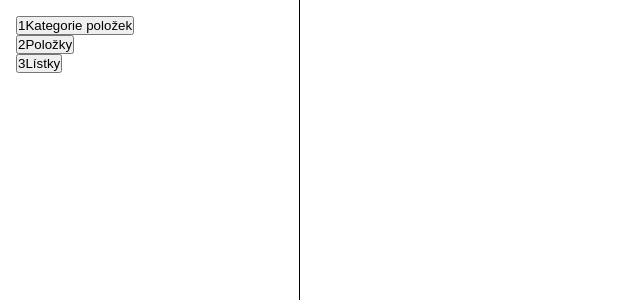
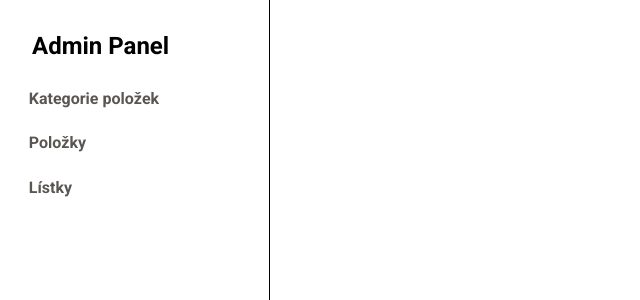
Before and after one commit to martinkustl/bar-tickets, a Next.js app in the folder client/: page / in a window 1280 px wide. Shown: the top 300 px of the page, without its empty margins (0-640 px from the left). Built offline with nearby package versions, Linux system fonts and the light colour scheme.

Commit message:
add basic side bar styles

```diff
--- a/client/src/components/Admin/Layout/Layout.tsx
+++ b/client/src/components/Admin/Layout/Layout.tsx
@@ -3,7 +3,7 @@ import { FC } from 'react';
 
 const StyledLayout = styled.div`
   display: grid;
-  grid-template-columns: 300px auto;
+  grid-template-columns: 270px auto;
   height: 100%;
   width: 100%;
 `;
--- a/client/src/components/Admin/SideBar/Item.tsx
+++ b/client/src/components/Admin/SideBar/Item.tsx
@@ -1,9 +1,21 @@
 import { FC } from 'react';
 import styled from 'styled-components';
+import { Button } from '@/components/UI/Button';
 
 const StyledItem = styled.li``;
 
-const StyledItemButton = styled.button``;
+const StyledItemButton = styled(Button)`
+  width: 100%;
+  text-align: left;
+  color: ${({ theme }) => theme.colors.medium.hex};
+  border-radius: ${({ theme }) => theme.radius.normal};
+  padding: 0.8rem;
+  &:hover {
+    background-color: ${({ theme }) =>
+      `rgba(${theme.colors.primary.rgb}, 0.9)`};
+    color: ${({ theme }) => theme.colors.light.hex};
+  }
+`;
 
 type Props = {
   id: number;
@@ -12,9 +24,6 @@ type Props = {
 
 export const Item: FC<Props> = ({ id, name }) => (
   <StyledItem>
-    <StyledItemButton>
-      {id}
-      {name}
-    </StyledItemButton>
+    <StyledItemButton>{name}</StyledItemButton>
   </StyledItem>
 );
--- a/client/src/components/Admin/SideBar/SideBar.tsx
+++ b/client/src/components/Admin/SideBar/SideBar.tsx
@@ -8,8 +8,13 @@ const StyledSideBar = styled.nav`
   padding: 1rem;
 `;
 
+const StyledHeading = styled.h2`
+  padding: 1rem;
+`;
+
 export const SideBar: FC = () => (
   <StyledSideBar>
+    <StyledHeading>Admin Panel</StyledHeading>
     <Items />
   </StyledSideBar>
 );
--- a/client/src/components/UI/Button.tsx
+++ b/client/src/components/UI/Button.tsx
@@ -8,7 +8,7 @@ export const Button = styled.button`
   background-color: var(--color-light);
   -webkit-appearance: none;
   -webkit-tap-highlight-color: transparent;
-  transition: color 0.3s;
+  /* transition: color 0.3s; */
   &:focus {
     outline: none;
   }
--- a/client/src/pages/_app.tsx
+++ b/client/src/pages/_app.tsx
@@ -11,6 +11,7 @@ const GlobalStyle = createGlobalStyle`
     margin: 0;
     padding: 0;
     box-sizing: border-box;
+    font-family: 'roboto';
   }
 `;
 
--- a/client/src/theme.ts
+++ b/client/src/theme.ts
@@ -1,7 +1,64 @@
+/* eslint-disable no-shadow */
+import 'styled-components';
+
 const theme = {
   colors: {
-    primary: '#0070f3',
+    primary: { hex: '#881c27', rgb: '136, 28, 39' },
+    light: { hex: '#ffffff' },
+    medium: { hex: '#5a5753' },
+  },
+  radius: {
+    normal: '5px',
   },
 };
 
+type Theme = typeof theme;
+
+declare module 'styled-components' {
+  // eslint-disable-next-line @typescript-eslint/no-empty-interface
+  export interface DefaultTheme extends Theme {}
+}
+
 export default theme;
+
+// --color-primary: #881c27;
+// --color-primary-rgb: 136, 28, 39;
+// --color-primary-contrast: #ffffff;
+// --color-primary-contrast-rgb: 255, 255, 255;
+// --color-primary-shade: #781922;
+// --color-primary-tint: #94333d;
+
+// --color-secondary: #cbbba9;
+// --color-secondary-rgb: 203, 187, 169;
+// --color-secondary-contrast: #000000;
+// --color-secondary-contrast-rgb: 0, 0, 0;
+// --color-secondary-shade: #b3a595;
+// --color-secondary-tint: #d0c2b2;
+
+// --color-tertiary: #ece7e2;
+// --color-tertiary-rgb: 236, 231, 226;
+// --color-tertiary-contrast: #000000;
+// --color-tertiary-contrast-rgb: 0, 0, 0;
+// --color-tertiary-shade: #d0cbc7;
+// --color-tertiary-tint: #eee9e5;
+
+// --color-dark: #000000;
+// --color-dark-rgb: 0, 0, 0;
+// --color-dark-contrast: #ffffff;
+// --color-dark-contrast-rgb: 255, 255, 255;
+// --color-dark-shade: #000000;
+// --color-dark-tint: #1a1a1a;
+
+// --color-medium: #5a5753;
+// --color-medium-rgb: 90, 87, 83;
+// --color-medium-contrast: #ffffff;
+// --color-medium-contrast-rgb: 255, 255, 255;
+// --color-medium-shade: #4f4d49;
+// --color-medium-tint: #6b6864;
+
+// --color-light: #ffffff;
+// --color-light-rgb: 255, 255, 255;
+// --color-light-contrast: #000000;
+// --color-light-contrast-rgb: 0, 0, 0;
+// --color-light-shade: #e0e0e0;
+// --color-light-tint: #ffffff;
```
Also changed, not shown: client/style.d.ts (deleted, +0 -8 lines), client/.eslintrc.json.
